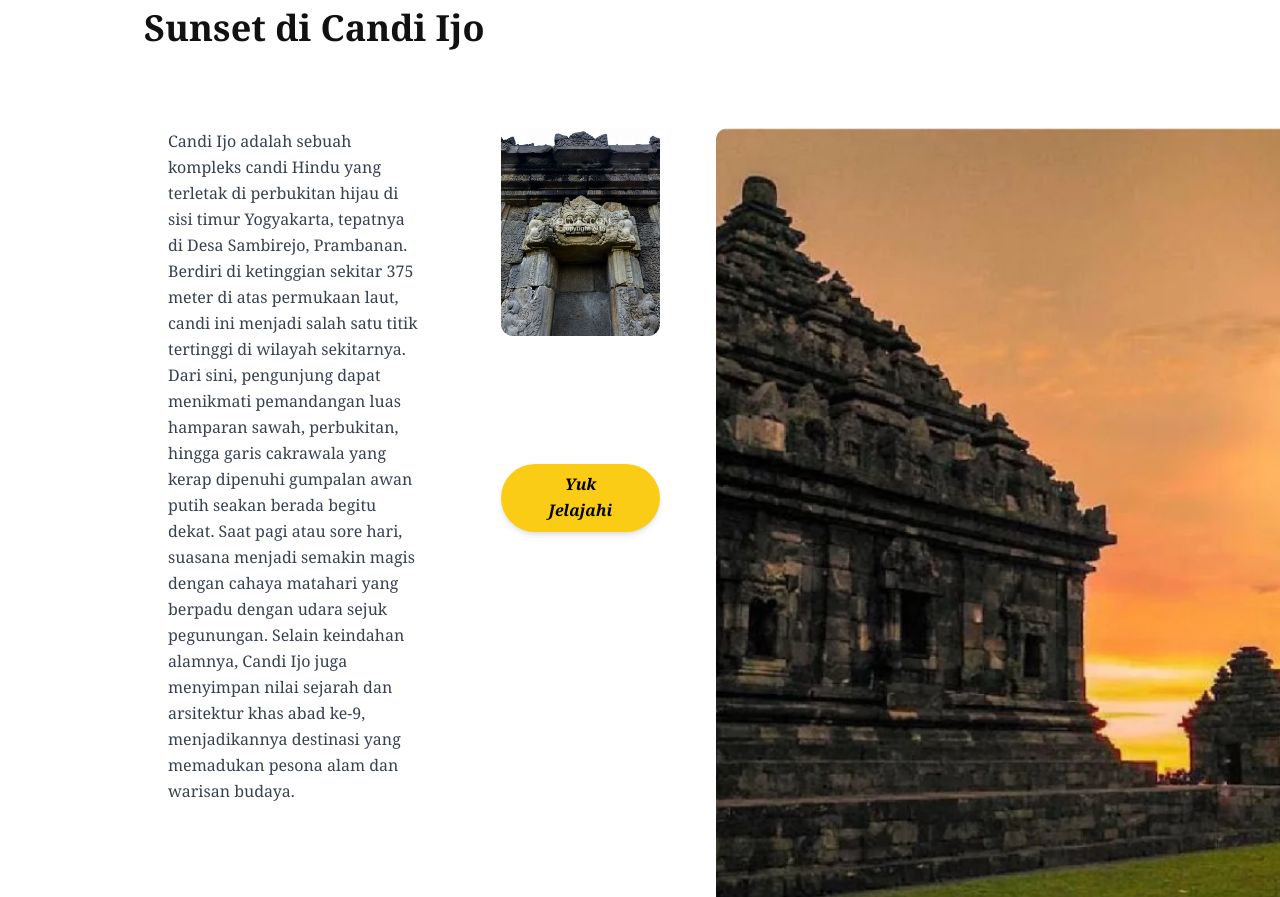
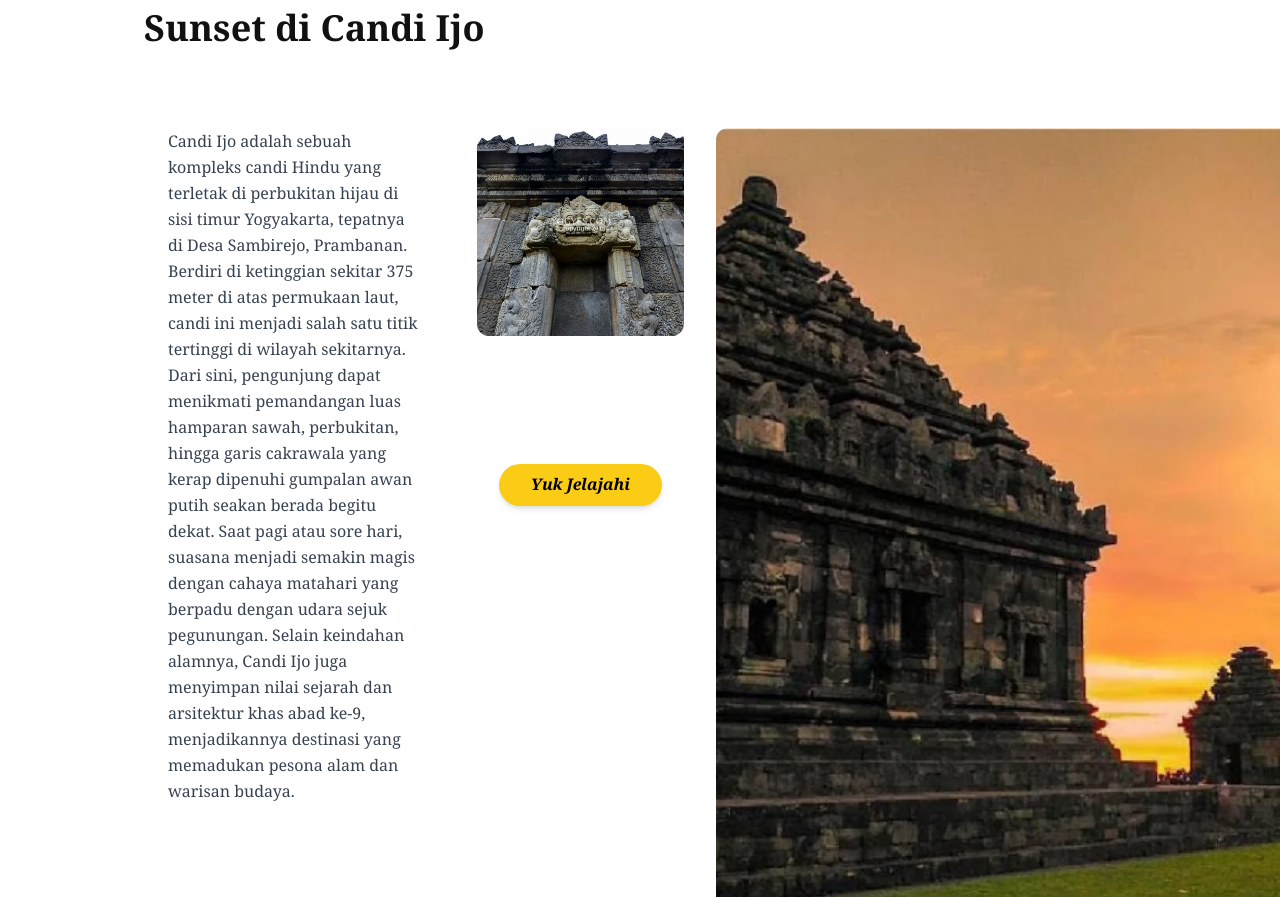
Before and after one commit to yodi-dev/candi-ijo, a Nuxt app: page / in a window 1280 px wide. Shown: the part 4720-5617 px from the top of the page. Built offline with nearby package versions, Linux system fonts and the light colour scheme.

Commit message:
small adjusment

```diff
--- a/app/pages/index.vue
+++ b/app/pages/index.vue
@@ -238,7 +238,7 @@
             </p>
         </div>
 
-        <div class="col-span-2 px-6">
+        <div class="col-span-2 px-6 md:px-0">
             <img src="/images/sunset-1.webp" alt="Candi Ijo Menyapa" class="w-52 h-52 rounded-xl object-cover" />
             <!-- Image -->
             <!-- CTA Button -->
```
